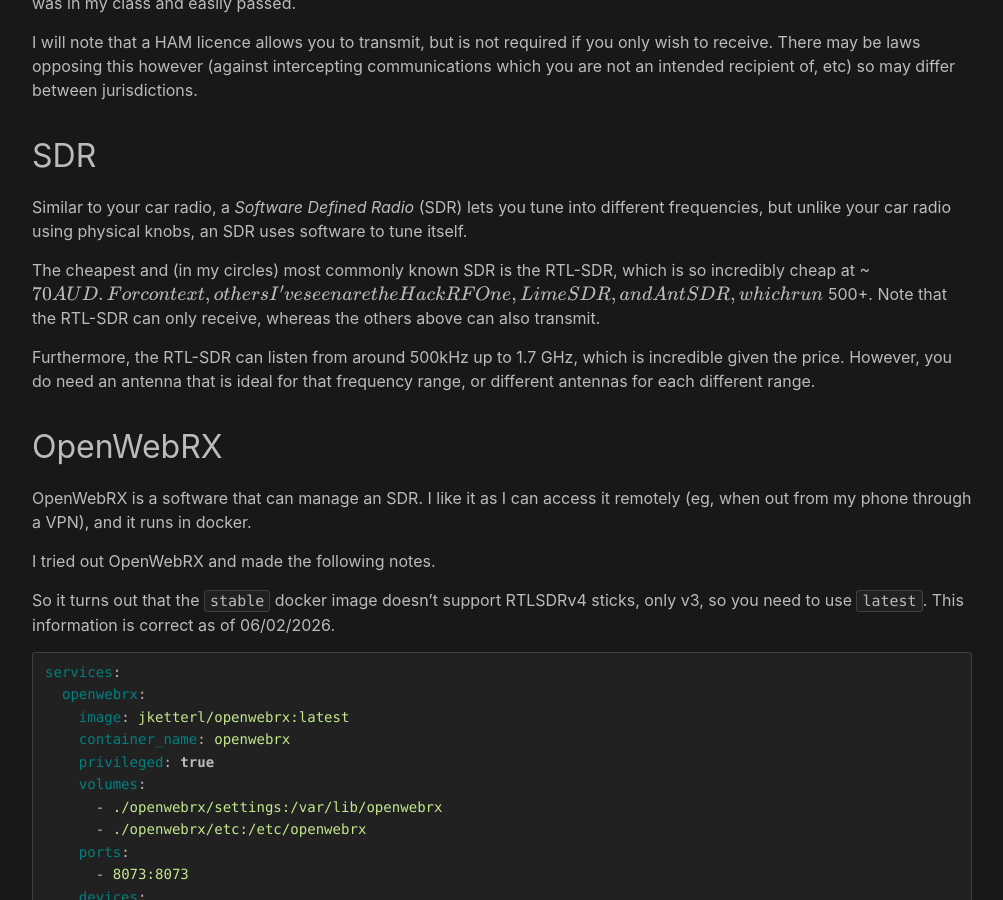
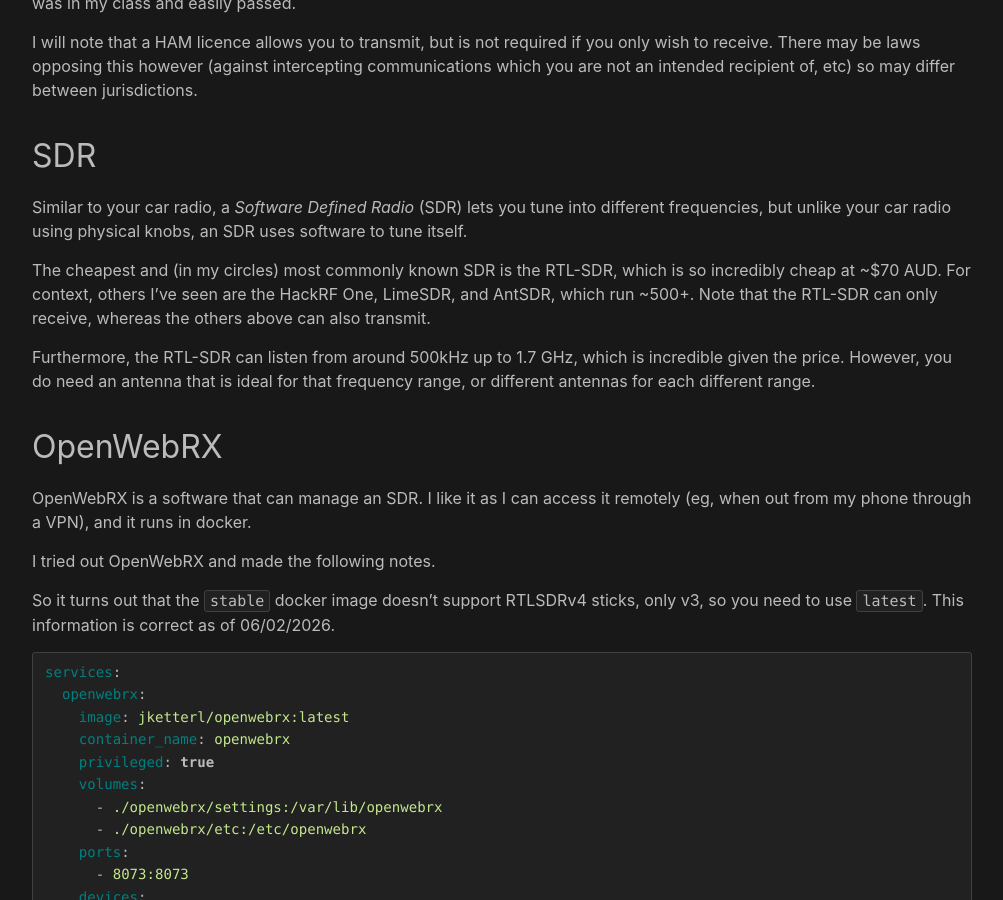
Before and after one commit to Cubie87/cubie87.github.io, a Jekyll site: the page built from posts/2026-openwebrx/openwebrx.md, in a window 1280 px wide and 900 px high, scrolled down 663 px. Shown: the whole window, without its empty margins (138-1141 px from the left). Built offline with Jekyll 4.4.1, drawn with Linux system fonts in a browser that asks for light colours; our own code applies the rules of GitHub Pages for plain Markdown files; formulas are drawn with MathJax 3.

Commit message:
latex fix v3

```diff
--- a/posts/2026-openwebrx/openwebrx.md
+++ b/posts/2026-openwebrx/openwebrx.md
@@ -17,7 +17,8 @@
 
 Similar to your car radio, a _Software Defined Radio_ (SDR) lets you tune into different frequencies, but unlike your car radio using physical knobs, an SDR uses software to tune itself.
 
-The cheapest and (in my circles) most commonly known SDR is the RTL-SDR, which is so incredibly cheap at \~\$70 AUD. For context, others I've seen are the HackRF One, LimeSDR, and AntSDR, which run \~\$500+. Note that the RTL-SDR can only receive, whereas the others above can also transmit.
+The cheapest and (in my circles) most commonly known SDR is the RTL-SDR, which is so incredibly cheap at ~$70 AUD.
+For context, others I've seen are the HackRF One, LimeSDR, and AntSDR, which run ~500+. Note that the RTL-SDR can only receive, whereas the others above can also transmit.
 
 Furthermore, the RTL-SDR can listen from around 500kHz up to 1.7 GHz, which is incredible given the price. However, you do need an antenna that is ideal for that frequency range, or different antennas for each different range.
 
```
